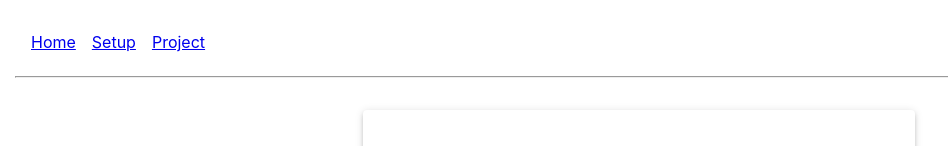
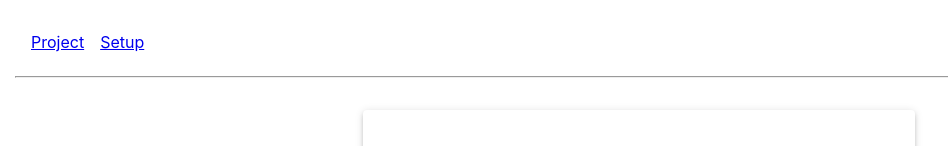
Before and after one commit to minhnghia1522/SonarQubeFixer, a React (Vite) app: page /setup in a window 1280 px wide. Shown: the top 146 px of the page, without its empty margins (1-949 px from the left). Built offline with nearby package versions, Linux system fonts and the light colour scheme.

Commit message:
feat: redirect root path to /projects and update link in RootLayout fix: remove console log from handleFetchProjects in ProjectsPage

```diff
--- a/src/routes/__root.tsx
+++ b/src/routes/__root.tsx
@@ -1,19 +1,16 @@
 import React from "react";
-import { createRootRoute, Link, Outlet } from "@tanstack/react-router";
+import { createRootRoute, Link, Outlet, redirect } from "@tanstack/react-router";
 import { TanStackRouterDevtools } from "@tanstack/react-router-devtools";
 import { Box } from "@mui/material";
 
 const RootLayout = () => (
   <>
     <Box className="p-2 flex gap-2" gap={2} p={2} display="flex">
-      <Link to="/" className="[&.active]:font-bold">
-        Home
+      <Link to="/projects" className="[&.active]:font-bold">
+        Project
       </Link>
       <Link to="/setup" className="[&.active]:font-bold">
         Setup
-      </Link>
-      <Link to="/projects" className="[&.active]:font-bold">
-        Project
       </Link>
     </Box>
     <hr />
@@ -22,4 +19,14 @@ const RootLayout = () => (
   </>
 );
 
-export const Route = createRootRoute({ component: RootLayout });
+export const Route = createRootRoute({
+  component: RootLayout,
+  beforeLoad: ({ location }) => {
+    if (location.pathname === "/") {
+      throw redirect({
+        to: "/projects",
+        replace: true,
+      });
+    }
+  },
+});
--- a/src/routes/projects.tsx
+++ b/src/routes/projects.tsx
@@ -26,7 +26,6 @@ function ProjectsPage() {
     setError(null);
     try {
       const result = await window.electronAPI.listProjects({});
-      console.log("Fetched projects:", result);
       setProjects(result.projects);
     } catch (err) {
       if (err instanceof Error) {
```
